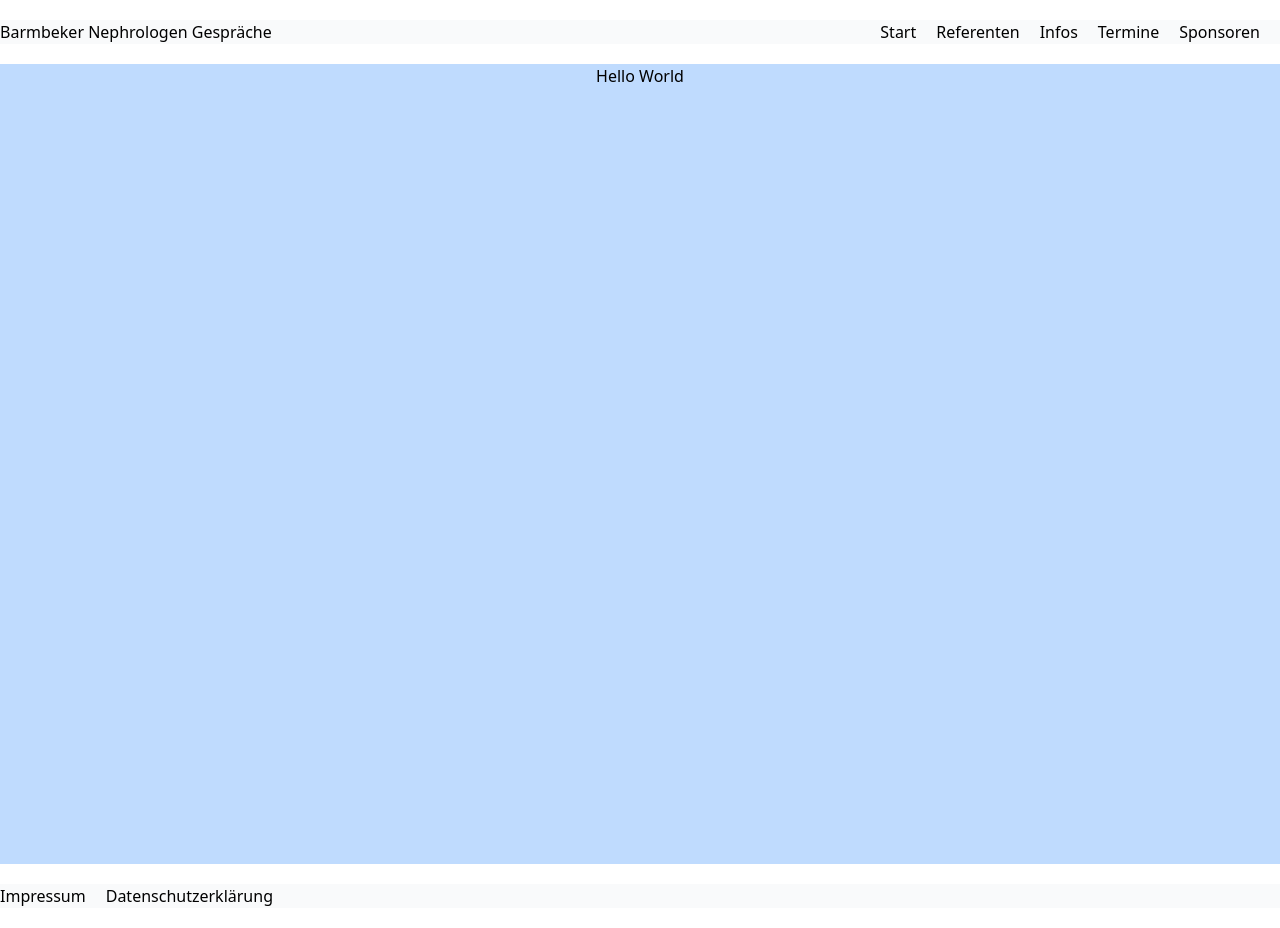
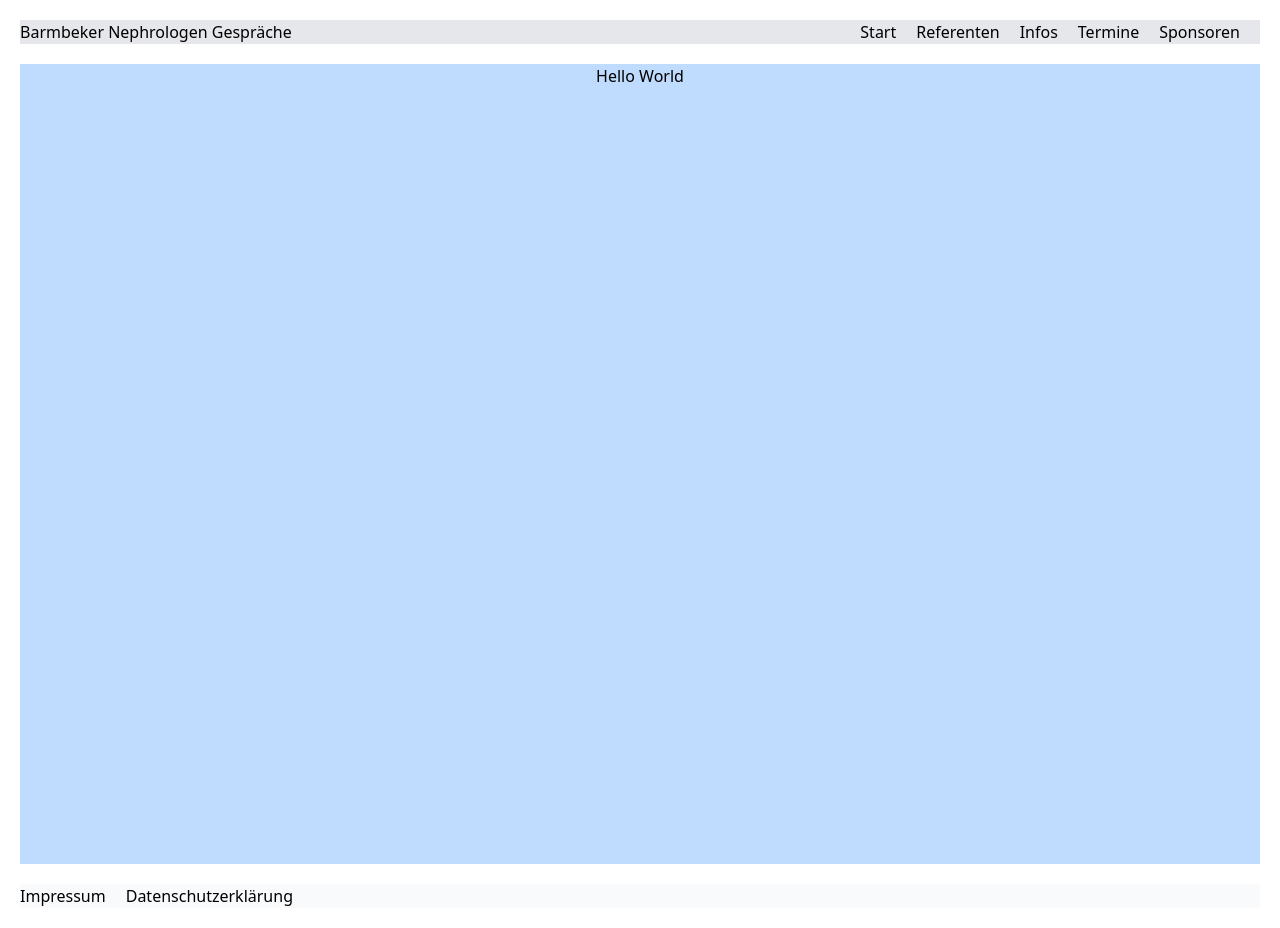
Before and after one commit to manuelpaul86/bng-gatsby, a Gatsby site: page / in a window 1280 px wide. Built offline with nearby package versions, Linux system fonts and the light colour scheme; Gatsby itself is replaced by a stand-in of ours.

Commit message:
layout updated

```diff
--- a/src/components/layout.js
+++ b/src/components/layout.js
@@ -27,10 +27,10 @@ const ListLink = props => (
 
 export default function Layout({ children }) {
   return (
-    <div class="container mx-auto">
+    <div class="static m-5">
     <header>
-      <div class="sticky top-0">
-        <nav class="flex flex-wrap items-center justify-between mt-5 mb-5 bg-gray-50 font-sans">
+      <div class="mb-5">
+        <nav class="flex flex-wrap items-center justify-between bg-gray-200">
           <Link to="/">
             <h3>Barmbeker Nephrologen Gespräche</h3>
           </Link>
--- a/src/pages/index.js
+++ b/src/pages/index.js
@@ -5,7 +5,7 @@ import Layout from "../components/layout"
 export default function Home() {
   return (
     <Layout>
-      <div class="bg-blue-200 w-auto h-screen text-center">
+      <div class="bg-blue-200 h-screen text-center">
         <h1>Hello World</h1>
       </div>
     </Layout>
--- a/src/pages/referenten.js
+++ b/src/pages/referenten.js
@@ -5,7 +5,7 @@ import Layout from "../components/layout"
 export default function Referenten() {
   return (
     <Layout>
-      <div class="bg-blue-200 w-auto h-auto text-center">
+      <div class="bg-blue-200 w-auto h-screen text-center">
         <h1>Referenten</h1>
       </div>
     </Layout>
```
Also changed, not shown: 1 other file. Lines whose indentation alone changed are shown as unchanged.
